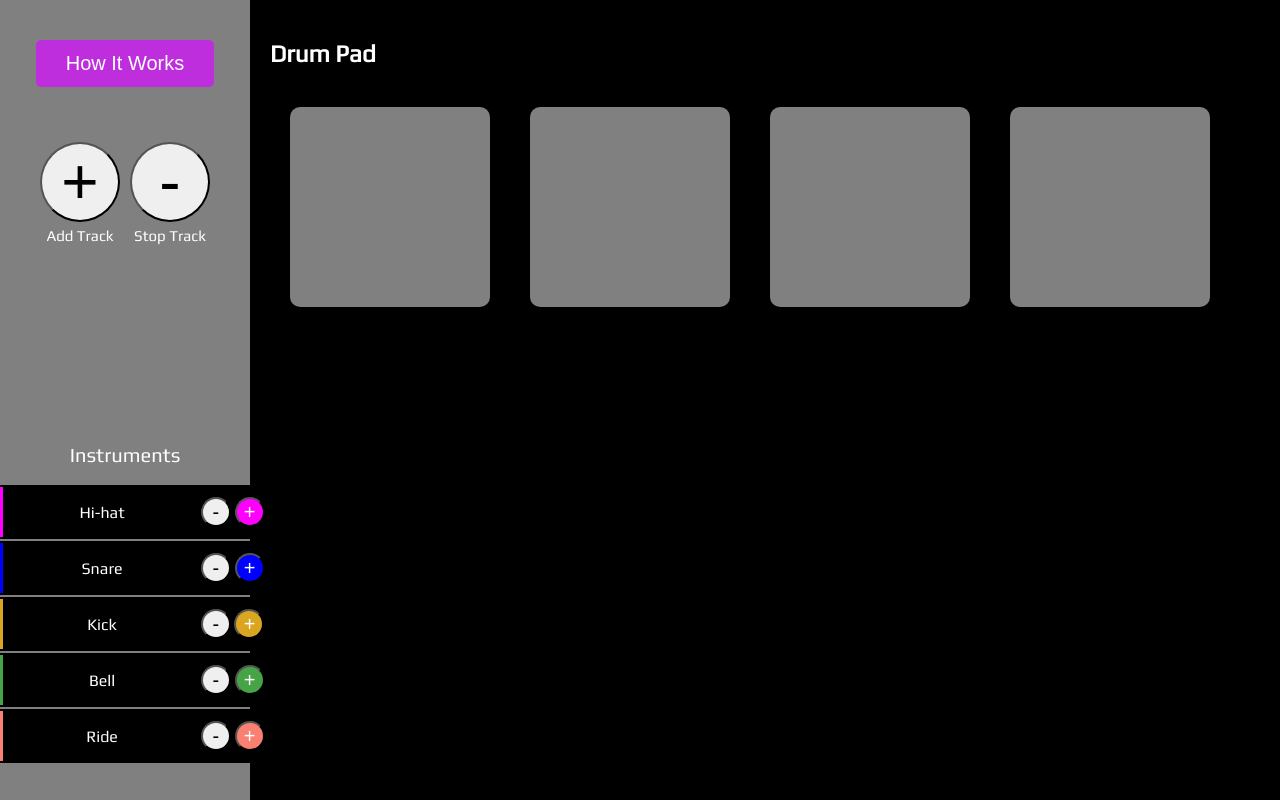
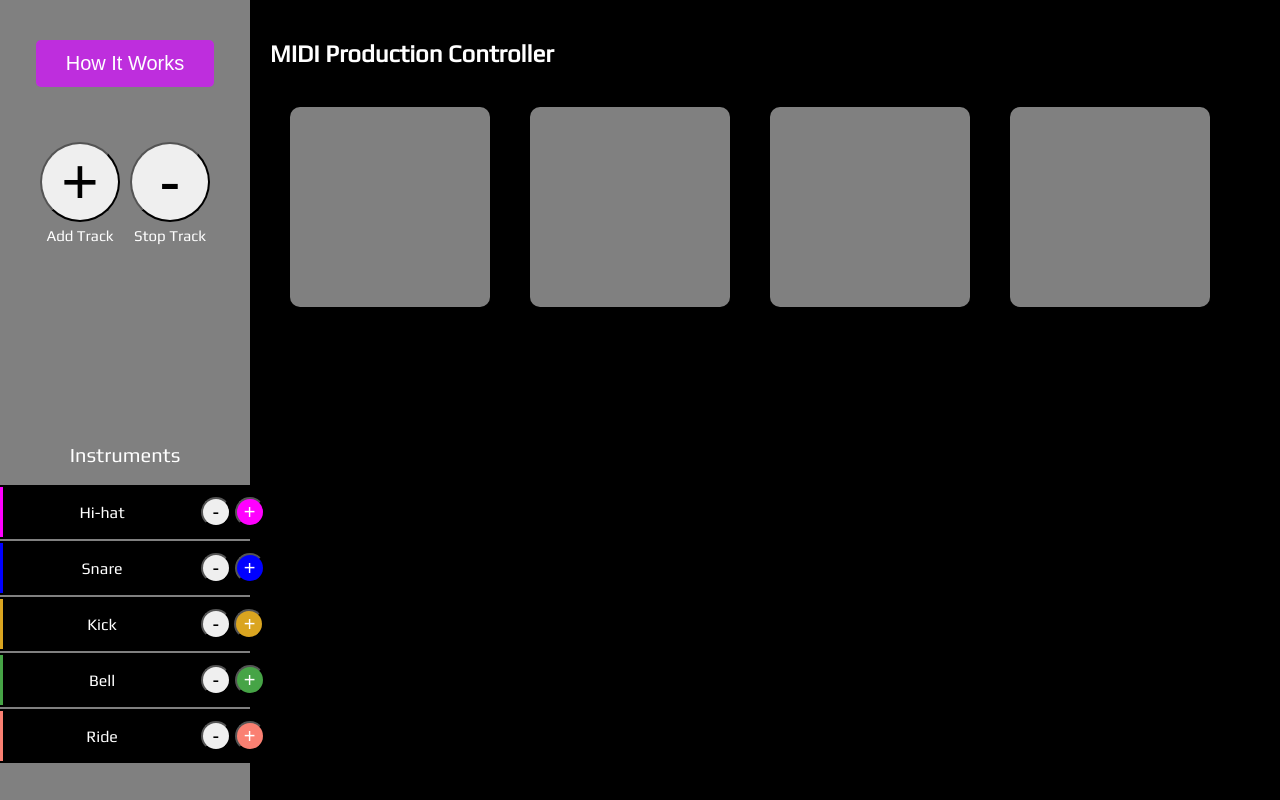
Before and after one commit to jessecalton/drumPad, a plain HTML site: page index.html in a window 1280 px wide. Drawn offline with Linux system fonts and the light colour scheme.

Commit message:
changes titles

```diff
--- a/index.html
+++ b/index.html
@@ -3,7 +3,7 @@
   <head>
     <meta charset="UTF-8" />
     <meta name="viewport" content="width=device-width, initial-scale=1.0" />
-    <title>Drum Pad</title>
+    <title>MPC Interface</title>
     <link rel="stylesheet" href="styles.css" />
     <link rel="icon" type="image/png" href="favicon.ico" />
   </head>
@@ -124,7 +124,7 @@
     </div>
     <div class="main">
       <div class="header">
-        <h2>Drum Pad</h2>
+        <h2>MIDI Production Controller</h2>
       </div>
       <div id="drum-pad" class="tracks"></div>
     </div>
```
